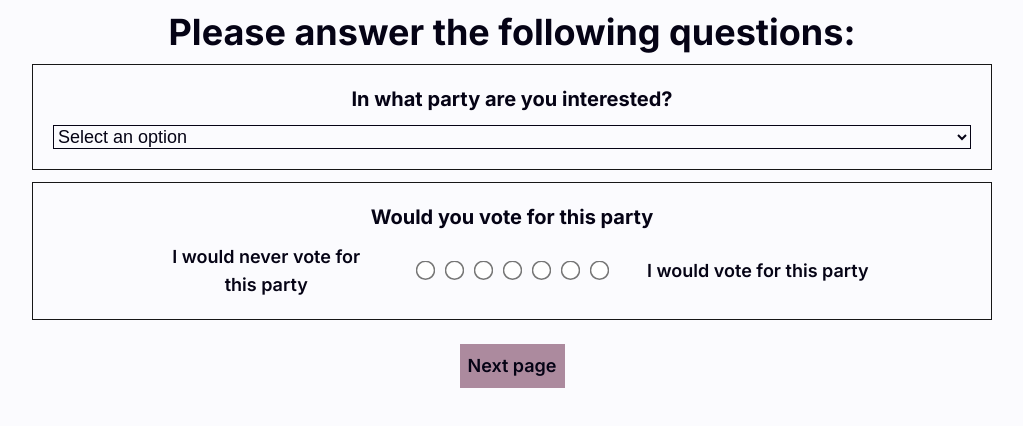
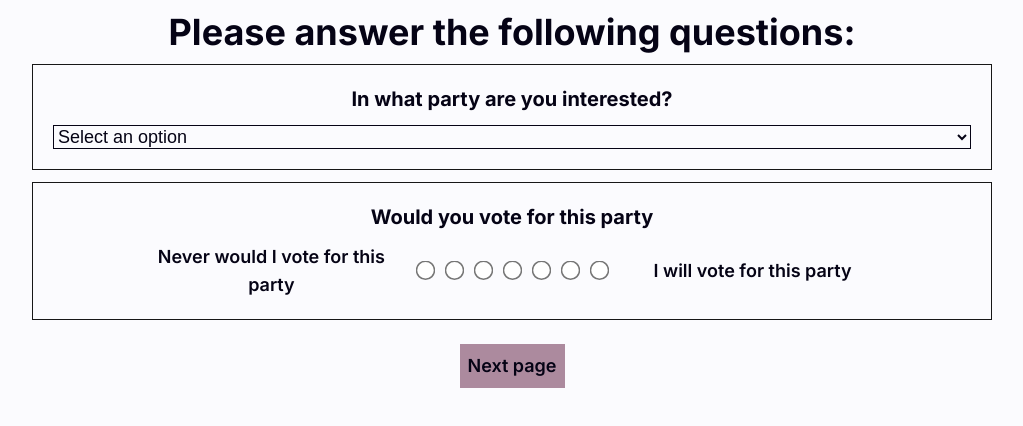
Before and after one commit to FelixHornberger/quote-and-vote, a Next.js app: page /pre-task in a window 1280 px wide. Shown: the top 426 px of the page, without its empty margins (128-1151 px from the left). Built offline with nearby package versions, Linux system fonts and the light colour scheme.

Commit message:
Question Element changed desc. texts

```diff
--- a/components/QuestionElement.tsx
+++ b/components/QuestionElement.tsx
@@ -6,7 +6,7 @@ export default function QuestionElement({question, topic}:{question:string, topi
             <div className="flex text-center justify-center mb-3">
                 <h2>{question}</h2>
             </div>
-            <Likertscale topic={topic} descriptionLeft="I would never vote for this party" descriptionRight={"I would vote for this party"} />
+            <Likertscale topic={topic} descriptionLeft="Never would I vote for this party" descriptionRight={"I will vote for this party"} />
         </div>
     );
 }
```
